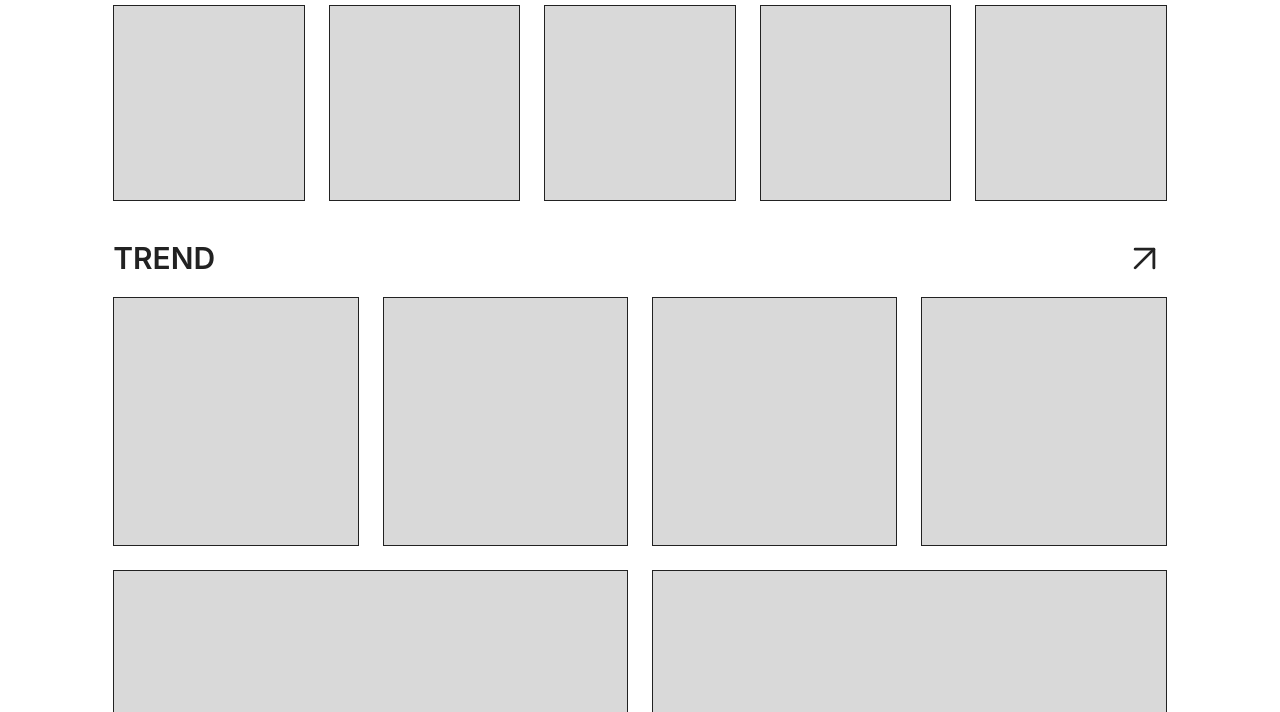
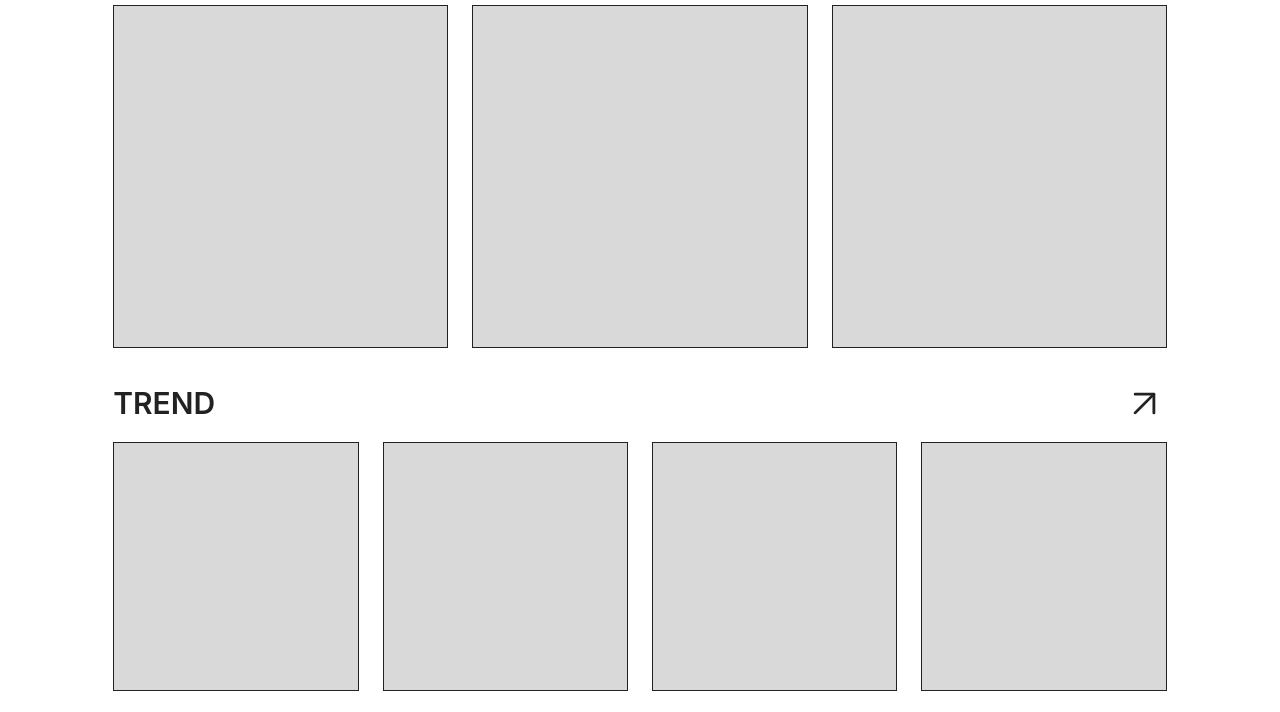
Before and after one commit to kgonie/class-examples, a plain HTML site: page index.html in a window 1280 px wide. Shown: the part 607-1319 px from the top of the page. Drawn offline with Linux system fonts and the light colour scheme; a web font is replaced by a local one.

Commit message:
섹션 간격 clamp(24~40px) 수정, 3단계 브레이크포인트(768/769/1440) 적용
Co-Authored-By: Claude Opus 5.5 <noreply@anthropic.com>
Claude-Session: https://claude.ai/code/session_0149SVSYP8cLgJ3h7tNjnS3Y

```diff
--- a/css/style.css
+++ b/css/style.css
@@ -7,7 +7,14 @@
    STEP 0. 초기화(Reset)
    STEP 1. 디자인 토큰 (변수)
    STEP 2. 모바일 기본 스타일 (375px 시안 기준) ← 미디어쿼리 없이 작성
-   STEP 3. PC 확장 (@media min-width: 1024px) ← 바뀌는 것만 덮어쓰기
+   STEP 3. 태블릿·PC 확장 (@media min-width: 769px)  ← 바뀌는 것만 덮어쓰기
+   STEP 4. 와이드 PC 확장 (@media min-width: 1440px)
+
+   [브레이크포인트별 카드 개수]
+   화면 폭          RECENT   TREND              MAGAZIN
+   768px 이하       2개      위 2개 + 아래 1개   1개
+   769px~1439px     3개      위 4개 + 아래 2개   3개
+   1440px 이상      5개      위 4개 + 아래 2개   3개
 
    [단위 원칙]
    - 컴포넌트 내부 여백 → space 토큰 (--space-*)
@@ -81,7 +88,7 @@ img {
   --layout-bottom:   clamp(60px, 1.29vw + 55.15px, 80px);   /* 페이지 하단 60 → 80 */
   --layout-hero:     clamp(20px, 1.29vw + 15.15px, 40px);   /* 타이틀 ~ 검색 20 → 40 */
   --layout-content:  clamp(28px, 1.81vw + 21.2px, 56px);    /* 검색 ~ 섹션 28 → 56 */
-  --layout-section:  clamp(28px, 0.78vw + 25.09px, 40px);   /* 섹션 ~ 섹션 28 → 40 */
+  --layout-section:  clamp(24px, 1.04vw + 20.12px, 40px);   /* 섹션 ~ 섹션 24 → 40 (RECENT·TREND·MAGAZIN 사이) */
 }
 
 
@@ -94,8 +101,9 @@ body {
   background: var(--color-white);
 }
 
-/* 모바일 퍼스트: PC 전용 요소는 기본으로 숨김 */
-.pc-only { display: none; }
+/* 모바일 퍼스트: 넓은 화면 전용 요소는 기본으로 숨김 */
+.pc-only { display: none; }   /* 769px 이상에서 노출 */
+.lg-only { display: none; }   /* 1440px 이상에서 노출 */
 
 /* 공통 컨테이너: 좌우 여백 + 최대 너비 */
 .container {
@@ -258,12 +266,12 @@ body {
 
 
 /* ---------------------------------------------------------
-   STEP 3. PC 확장 (1024px 이상)
+   STEP 3. 태블릿·PC 확장 (769px 이상)
    모바일에서 작성한 스타일 중 "달라지는 부분만" 덮어씁니다.
    --------------------------------------------------------- */
-@media (min-width: 1024px) {
+@media (min-width: 769px) {
 
-  /* 조건부 노출: PC 전용 요소 보이기 / 모바일 전용 요소 숨기기 */
+  /* 조건부 노출: 769px 이상 요소 보이기 / 모바일 전용 요소 숨기기 */
   .pc-only { display: block; }
   .mo-only { display: none; }
 
@@ -348,7 +356,7 @@ body {
     gap: var(--space-24);
   }
 
-  .grid--recent      { grid-template-columns: repeat(5, 1fr); }
+  .grid--recent      { grid-template-columns: repeat(3, 1fr); }
   .grid--trend-top   { grid-template-columns: repeat(4, 1fr); }
   .grid--trend-bottom{ grid-template-columns: repeat(2, 1fr); }
   .grid--magazin     { grid-template-columns: repeat(3, 1fr); }
@@ -359,3 +367,15 @@ body {
   .card--wide                    { aspect-ratio: 766 / 368; }
   .card--magazin                 { aspect-ratio: 502.67 / 452; }
 }
+
+
+/* ---------------------------------------------------------
+   STEP 4. 와이드 PC 확장 (1440px 이상)
+   RECENT만 3개 → 5개로 늘어납니다.
+   --------------------------------------------------------- */
+@media (min-width: 1440px) {
+
+  .lg-only { display: block; }
+
+  .grid--recent { grid-template-columns: repeat(5, 1fr); }
+}
--- a/index.html
+++ b/index.html
@@ -17,10 +17,10 @@
     <div class="container header__inner">
       <a href="#" class="logo" aria-label="홈으로"></a>
 
-      <!-- 모바일 전용: 햄버거 메뉴 버튼 (PC에서는 숨김) -->
+      <!-- 모바일 전용(~768px): 햄버거 메뉴 버튼 -->
       <button type="button" class="btn-menu mo-only" aria-label="메뉴 열기"></button>
 
-      <!-- PC 전용: 유틸 메뉴 (모바일에서는 숨김) -->
+      <!-- 769px 이상: 유틸 메뉴 -->
       <div class="header__util pc-only">
         <ul class="gnb">
           <li><a href="#" class="gnb__item" aria-label="메뉴 1"></a></li>
@@ -53,7 +53,7 @@
 
       <div class="sections">
 
-        <!-- RECENT : 모바일 2개 → PC 5개 -->
+        <!-- RECENT : 2개 → 3개(769px~) → 5개(1440px~) -->
         <section class="section">
           <div class="section__head">
             <h2 class="section__title">Recent</h2>
@@ -64,14 +64,14 @@
           <ul class="grid grid--recent">
             <li class="card card--square"></li>
             <li class="card card--square"></li>
-            <!-- 아래 3개는 PC에서만 노출 (조건부 노출) -->
+            <!-- 조건부 노출: 3번째는 769px 이상, 4~5번째는 1440px 이상에서 노출 -->
             <li class="card card--square pc-only"></li>
-            <li class="card card--square pc-only"></li>
-            <li class="card card--square pc-only"></li>
+            <li class="card card--square lg-only"></li>
+            <li class="card card--square lg-only"></li>
           </ul>
         </section>
 
-        <!-- TREND : 모바일 2개+1개 → PC 4개+2개 -->
+        <!-- TREND : 위 2개+아래 1개 → 위 4개+아래 2개(769px~) -->
         <section class="section">
           <div class="section__head">
             <h2 class="section__title">Trend</h2>
@@ -93,7 +93,7 @@
           </div>
         </section>
 
-        <!-- MAGAZIN : 모바일 1개 → PC 3개 -->
+        <!-- MAGAZIN : 1개 → 3개(769px~) -->
         <section class="section">
           <div class="section__head">
             <h2 class="section__title">Magazin</h2>
```
